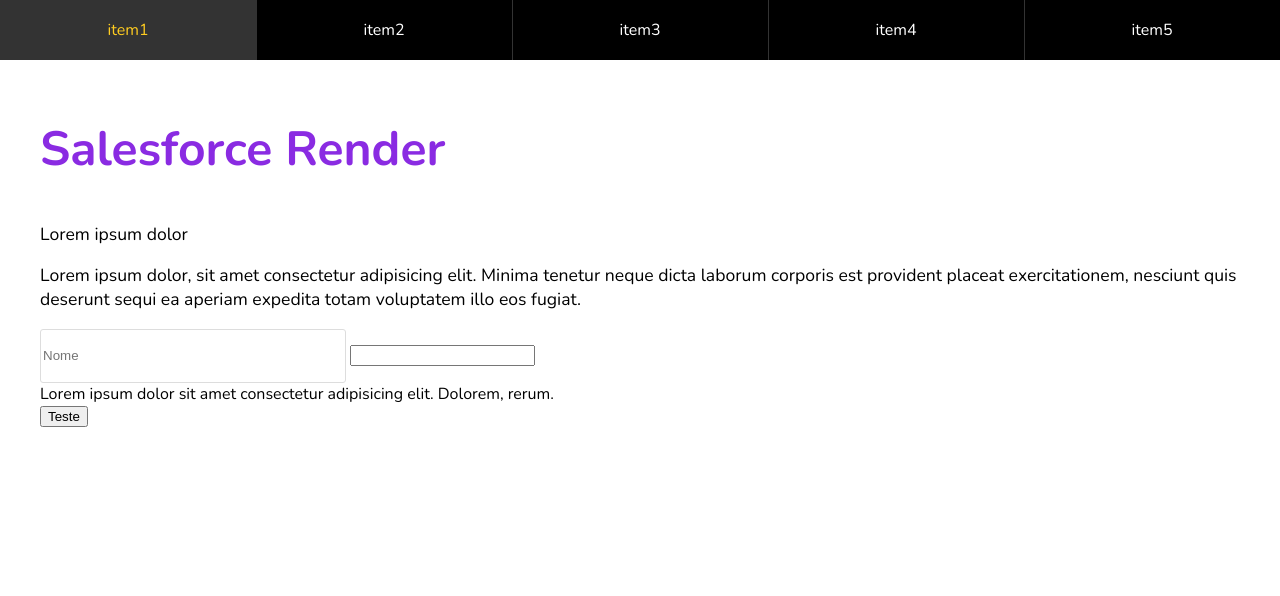
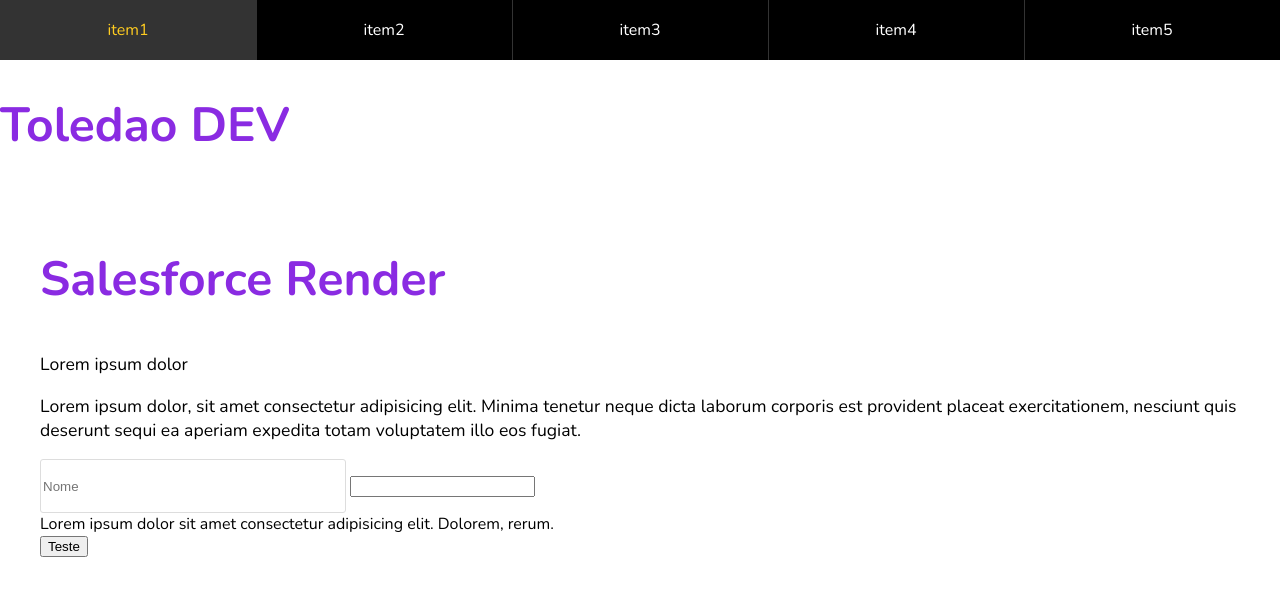
Before and after one commit to efcdilascio/nesc-estudos, a plain HTML site: page index.html in a window 1280 px wide. Drawn offline with nearby package versions, Linux system fonts and the light colour scheme.

Commit message:
Insert Toledao DEV
Aloha

```diff
--- a/index.html
+++ b/index.html
@@ -21,6 +21,8 @@
             <li><a href="#">item5</a></li>
         </ul>
     </header>
+
+    <h1>Toledao DEV</h1>
 
     <section class="content">
         <h1>Salesforce Render</h1>
--- a/styles.css
+++ b/styles.css
@@ -1,4 +1,5 @@
 /* CSS Geral */
+
 body{
     padding:0;
     margin:0; /* top, right, bottom, left */
@@ -47,11 +48,9 @@ body{
     background: #333;;
 }
 
-
 .esconder{
     display: none;
 }
-
 
 .content{
     padding:1rem;
@@ -60,14 +59,12 @@ body{
 }
 
 
-
 h1{
     font-size: 3rem;
     color:#8a2be2;
 
 }
 
-
 p{
     font-size: 1.1rem; /* 16px */
 
```
